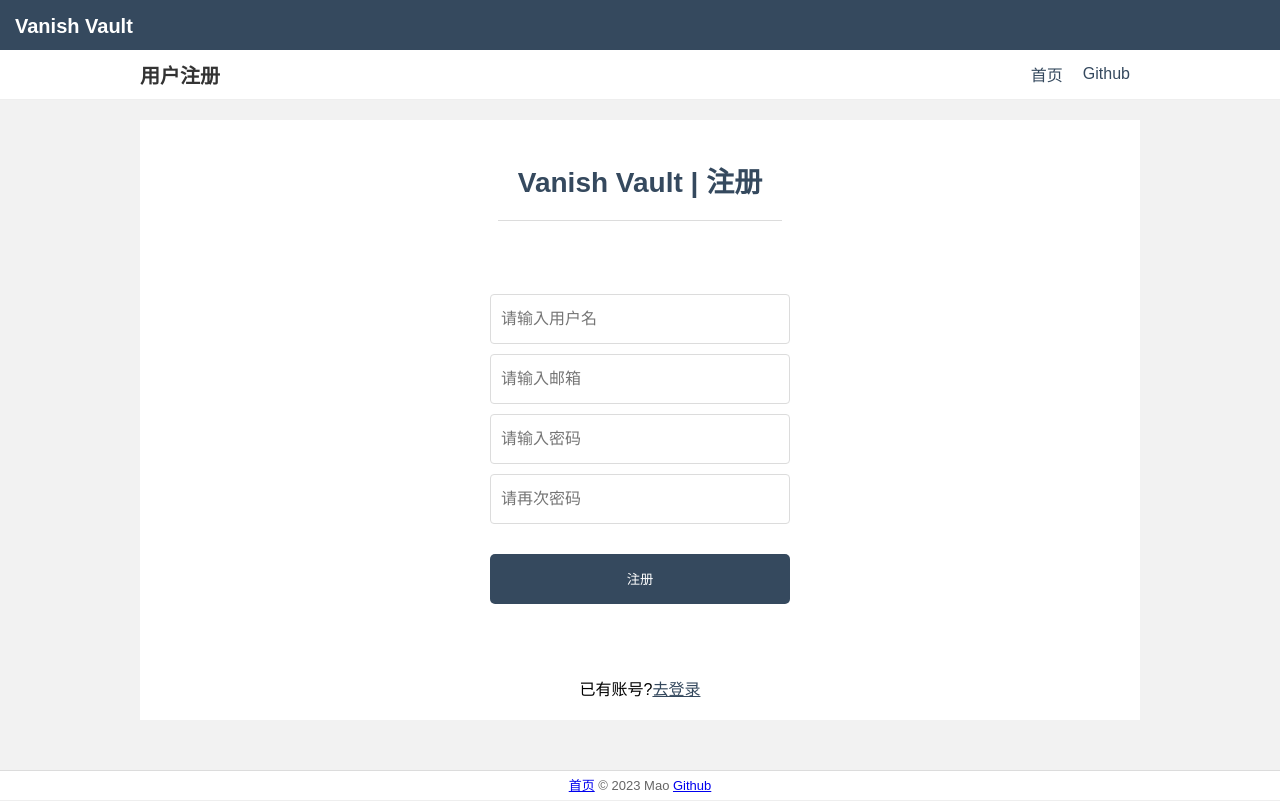
After one commit to mjhxyz/vanish-vault, a Flask app: page /register in a window 1280 px wide. The commit adds this page. Run offline with Flask 3, Linux system fonts and the light colour scheme.

Commit message:
add: user register

```diff
--- a/setup.py
+++ b/setup.py
@@ -15,6 +15,10 @@ setup(
         'Flask>=2.2.3',
         'PyCryptodome>=3.10',
         'redis>=4.5.4',
+        'Flask-SQLAlchemy>=3.0.3',
+        'cymysql>=0.9.18',
+        'WTForms>=3.0.1',
+        'email-validator>=2.0.0',
     ],
     entry_points={
     },
--- a/vanish_vault/config/secure.py
+++ b/vanish_vault/config/secure.py
@@ -4,3 +4,4 @@ REDIS = {
     'db': 0,
 }
 SECRET_KEY = 'F93297D4BE70451094C3C8D989EC8EFA'
+SQLALCHEMY_DATABASE_URI = 'mysql+cymysql://root:000000@192.168.60.100:3306/vanish_vault'
--- /dev/null
+++ b/vanish_vault/forms/auth.py
@@ -0,0 +1,24 @@
+from wtforms import Form, StringField, PasswordField
+from wtforms.validators import DataRequired, Length, EqualTo, Email, ValidationError
+
+from vanish_vault.models.user import User
+
+
+class RegisterForm(Form):
+    email = StringField(
+        validators=[DataRequired(), Length(6, 64), Email(message='电子邮箱不符合规范')])
+
+    password = PasswordField(
+        validators=[DataRequired(message='密码不能为空'), Length(6, 32)])
+    username = StringField(
+        validators=[DataRequired(), Length(2, 10, message='昵称至少需要两个字符，最多10个字符')])
+
+    def validate_email(self, field):
+        # 邮箱地址保证唯一性
+        if User.query.filter_by(email=field.data).first():
+            raise ValidationError('电子邮箱已被注册')
+
+    def validate_username(self, field):
+        # 用户名保证唯一性
+        if User.query.filter_by(username=field.data).first():
+            raise ValidationError('用户名已存在')
--- /dev/null
+++ b/vanish_vault/templates/auth/register.html
@@ -0,0 +1,84 @@
+{% extends "base.html" %}
+{% block title %} 用户注册 {% endblock %}
+{% block body%}
+<div class="center-container">
+    <div class="title">Vanish Vault | 注册</div>
+    <form class="register-form" action="{{url_for('web.register')}}" method="post">
+        <input name="username" class="mao-input" placeholder="请输入用户名"
+            value="{{ form.data['username'] | default('', true)}}" />
+        <input name="email" class="mao-input" placeholder="请输入邮箱" value="{{ form.data['email'] | default('',true) }}" />
+        <input name="password" class="mao-input" type="password" placeholder="请输入密码" />
+        <input name="repassword" class="mao-input" type="password" placeholder="请再次密码" />
+        <button class="register-btn">注册</button>
+    </form>
+    <div class="register-footer">
+        已有账号? <a href="{{url_for('web.index_handler')}}">去登录</a>
+    </div>
+</div>
+{% endblock %}
+
+{% block script%}
+<script>
+</script>
+{% endblock %}
+
+{% block style%}
+<style>
+    .register-footer {
+        display: flex;
+        justify-content: center;
+    }
+
+    .register-footer a {
+        color: #35495e;
+    }
+
+    .center-container {
+        display: flex;
+        flex-direction: column;
+        align-items: center;
+        justify-content: center;
+        flex: 1;
+    }
+
+    .register-btn {
+        width: 300px;
+        height: 50px;
+        background-color: #35495e;
+        color: #fff;
+        border: none;
+        border-radius: 5px;
+        cursor: pointer;
+        margin-top: 20px;
+    }
+
+    .mao-input {
+        width: 300px;
+        margin-bottom: 10px;
+        height: 50px;
+    }
+
+    .register-form {
+        display: flex;
+        width: 100%;
+        flex-direction: column;
+        align-items: center;
+        justify-content: center;
+        flex: 1;
+    }
+
+    .center-container {
+        height: 600px;
+    }
+
+    .title {
+        font-size: 28px;
+        font-weight: bold;
+        color: #35495e;
+        padding: 20px;
+        border-bottom: 1px solid #dcdcdc;
+        display: flex;
+        justify-content: center;
+    }
+</style>
+{% endblock %}
--- a/vanish_vault/templates/base.html
+++ b/vanish_vault/templates/base.html
@@ -8,6 +8,7 @@
 
 <body>
     <div class="container">
+        <div class="floating-alert">This is a floating alert message.</div>
         <div class="nav">
             <div class="nav-logo">Vanish Vault</div>
             <div class="nav-btn-group">
@@ -15,14 +16,11 @@
                 <button class="nav-btn">注册</button> -->
             </div>
         </div>
-        <!-- <div class="title">
-            <a class="title-a" href="{{url_for('index.index_handler')}}">Vanish Vault</a>
-        </div> -->
         <div class="sub-nav">
             <div class="sub-nav-body">
                 <div class="sub-nav-title">{{ self.title() }}</div>
                 <div class="sub-nav-tab-group">
-                    <a class="sub-nav-tab" href="{{url_for('index.index_handler')}}">首页</a>
+                    <a class="sub-nav-tab" href="{{url_for('web.index_handler')}}">首页</a>
                     <a class="sub-nav-tab" target="_blank" href="https://github.com/mjhxyz/vanish-vault">Github</a>
                 </div>
             </div>
@@ -39,6 +37,16 @@
 </body>
 
 <script>
+    const $floatingAlert = document.querySelector(".floating-alert");
+
+    const $alert = (msg) => {
+        $floatingAlert.innerText = msg;
+        $floatingAlert.style.display = 'block';
+        setTimeout(() => {
+            $floatingAlert.style.display = 'none';
+        }, 3000);
+    }
+
     const createInput = (name, value, type) => {
         const input = document.createElement('input');
         input.type = type || 'text';
@@ -46,6 +54,23 @@
         input.value = value;
         return input;
     }
+
+    // 处理 flask flash 的消息
+    {% with messages = get_flashed_messages(category_filter = ["error"]) %}
+    {% if messages %}
+    {% for message in messages %}
+    $alert('{{message}}');
+    {% endfor %}
+    {% endif %}
+    {% endwith %}
+
+    {% if form and form.errors %}
+    {% for key, error in form.errors.items() %}
+    $alert('{{error[0]}}');
+    {% endfor %}
+    {% endif %}
+
+
 </script>
 {% block script %}{% endblock %}
 
@@ -61,6 +86,21 @@
         width: 100%;
         height: 100%;
         background-color: #eeeeee;
+    }
+
+    .floating-alert {
+        position: fixed;
+        top: 20px;
+        left: 50%;
+        transform: translate(-50%, 0);
+        width: 300px;
+        padding: 10px;
+        background-color: #f8d7da;
+        border: 1px solid #f5c6cb;
+        color: #f00;
+        text-align: center;
+        display: none;
+        border-radius: 5px;
     }
 
     .sub-nav {
@@ -181,14 +221,6 @@
         justify-content: space-between;
     }
 
-    .title {
-        font-size: 28px;
-        font-weight: bold;
-        color: #35495e;
-        padding: 20px;
-        border-bottom: 1px solid #dcdcdc;
-    }
-
     /* WebKit browsers */
     ::-webkit-scrollbar {
         width: 10px;
@@ -306,6 +338,12 @@
     select {
         background-color: white;
     }
+
+    .center-container {
+        background-color: #fff;
+        padding: 20px;
+        flex: 1;
+    }
 </style>
 {% block style %}{% endblock %}
 
--- a/vanish_vault/web/__init__.py
+++ b/vanish_vault/web/__init__.py
@@ -0,0 +1,6 @@
+from flask import Blueprint
+
+web = Blueprint('web', __name__)
+
+from vanish_vault.web import index
+from vanish_vault.web import auth
--- /dev/null
+++ b/vanish_vault/web/auth.py
@@ -0,0 +1,24 @@
+from flask import render_template, request, redirect, url_for
+
+from vanish_vault.web import web
+from vanish_vault.forms.auth import RegisterForm
+from vanish_vault.models.user import User
+from vanish_vault.models.base import db
+
+
+@web.route('/register', methods=['GET', 'POST'])
+def register():
+    form = RegisterForm(request.form)
+    if request.method == 'POST' and form.validate():
+        user = User()
+        user.set_attrs(form.data)
+        db.session.add(user)
+        db.session.commit()
+        return redirect(url_for('web.login'))
+
+    return render_template('auth/register.html', form=form)
+
+
+@web.route('/login', methods=['GET', 'POST'])
+def login():
+    return 'login'
```
Also changed, not shown: vanish_vault/__init__.py (+7 -2 lines), vanish_vault/models/base.py (added, +18 -0 lines), vanish_vault/models/user.py (added, +30 -0 lines), vanish_vault/templates/detail.html (+1 -7 lines), vanish_vault/templates/share_result.html (+0 -7 lines), vanish_vault/web/index.py (+7 -8 lines), vanish_vault/forms/__init__.py (added), vanish_vault/models/__init__.py (added).
